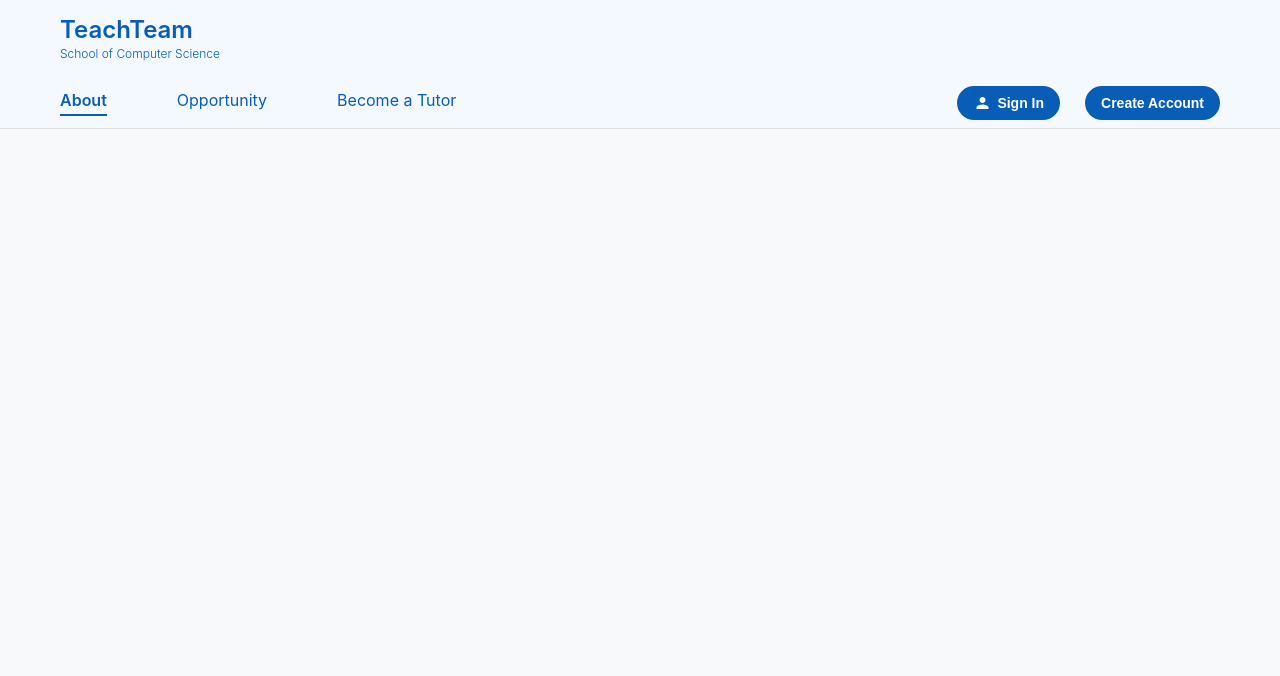
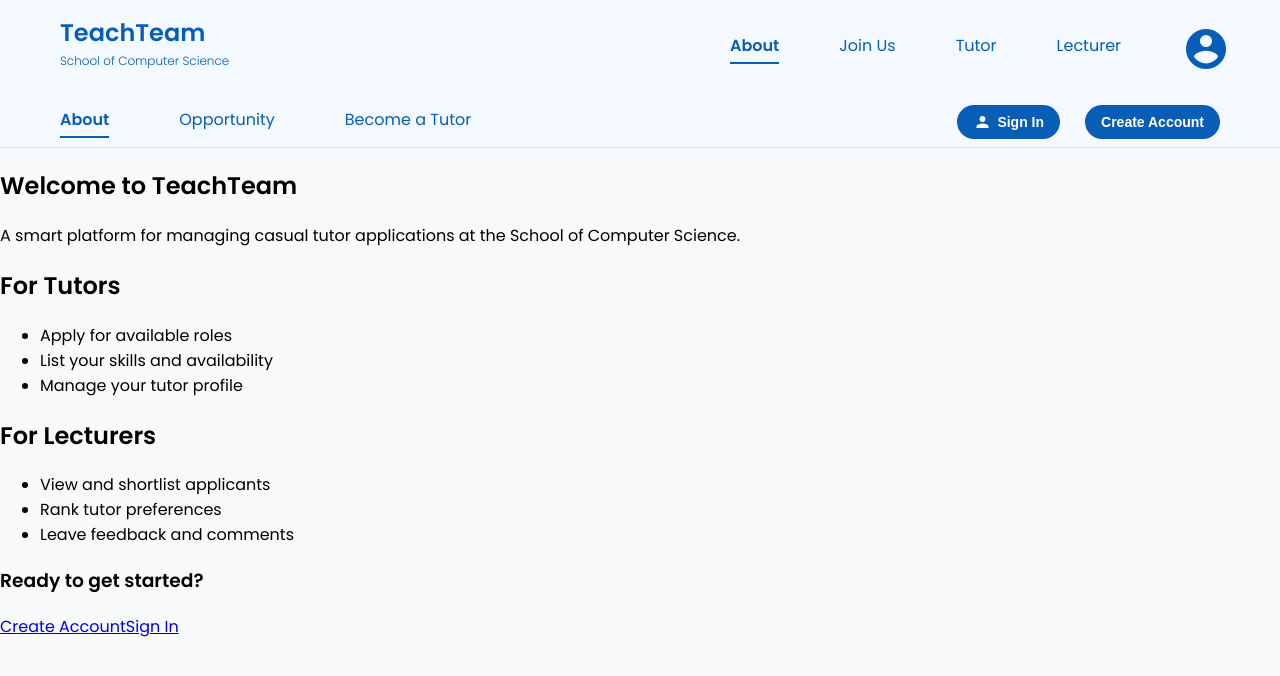
Before and after one commit to joviedev/TeachingTeam_Typescript, a React (Create React App) app: page / in a window 1280 px wide. Shown: the top 676 px of the page. Built offline with nearby package versions, Linux system fonts and the light colour scheme.

Commit message:
:wq Update components and add Pages directory

```diff
--- a/package.json
+++ b/package.json
@@ -13,7 +13,7 @@
     "@types/react-dom": "^19.0.4",
     "react": "^19.0.0",
     "react-dom": "^19.0.0",
-    "react-router-dom": "^7.4.0",
+    "react-router-dom": "^7.4.1",
     "react-scripts": "5.0.1",
     "typescript": "^4.9.5",
     "web-vitals": "^2.1.4"
@@ -41,5 +41,8 @@
       "last 1 firefox version",
       "last 1 safari version"
     ]
+  },
+  "devDependencies": {
+    "@types/react-router-dom": "^5.3.3"
   }
 }
--- a/src/App.tsx
+++ b/src/App.tsx
@@ -2,21 +2,29 @@ import React from 'react';
 import { BrowserRouter as Router, Routes, Route } from 'react-router-dom';
 import Header from './FixedComponent/Header';
 import NavBar from './FixedComponent/NavBar';
-import SignUp from './Component/SignUp';
+
+import About from './Pages/About';         // Landing page
+import SignUp from './Component/SignUp';   // Sign-up page
+import Tutor from './Pages/Tutor';         // Tutor dashboard (placeholder)
+import Lecturer from './Pages/Lecturer';   // Lecturer dashboard (placeholder)
+import JoinUs from './Pages/JoinUs';       // Join Us page (placeholder)
+
 import './App.css';
 
 // Main landing page component
 function App() {
   return (
     <Router>
-      <div style={{ backgroundColor: '#F8F9FA', minHeight: '100vh' }}>
-        <Header /> {/*  Display the header component on all pages*/}
-        <NavBar /> {/*  Display the navbar component on all pages */}
+      <div style={{ backgroundColor: '#F8F9FA', minHeight: '100vh', fontFamily: "'Poppins', sans-serif" }}>
+        <Header />
+        <NavBar />
 
-        {/* Define application routes */}
         <Routes>
-          {/* Route for the sign-up page */}
+          <Route path="/" element={<About />} />
           <Route path="/signup" element={<SignUp />} />
+          <Route path="/tutor" element={<Tutor />} />
+          <Route path="/lecturer" element={<Lecturer />} />
+          <Route path="/join" element={<JoinUs />} />
         </Routes>
       </div>
     </Router>
--- a/src/FixedComponent/Header.tsx
+++ b/src/FixedComponent/Header.tsx
@@ -1,28 +1,70 @@
 import React from 'react';
+import { Link, useLocation } from 'react-router-dom';
 
-/**
- * Header component for TeachTeam.
- * Only includes the logo and subheading.
- */
 const Header = () => {
+  const location = useLocation(); // Get current route path
+
+  // Navigation items with route paths
+  const navItems = [
+    { label: 'About', path: '/' },
+    { label: 'Join Us', path: '/join' },
+    { label: 'Tutor', path: '/tutor' },
+    { label: 'Lecturer', path: '/lecturer' },
+  ];
+
   return (
     <header style={styles.headerContainer}>
+      {/* Logo and subheading */}
       <div style={styles.logoSection}>
         <h1 style={styles.logoMain}>TeachTeam</h1>
         <p style={styles.logoSub}>School of Computer Science</p>
+      </div>
+
+      {/* Navigation and profile */}
+      <div style={styles.rightSection}>
+        {/* Nav Links */}
+        <nav style={styles.navLinks}>
+          {navItems.map((item) => (
+            <Link
+              key={item.label}
+              to={item.path}
+              style={{
+                ...styles.navItem,
+                ...(location.pathname === item.path ? styles.active : {}),
+              }}
+            >
+              {item.label}
+            </Link>
+          ))}
+        </nav>
+
+        {/* Profile Icon */}
+        <div style={{ ...styles.profileIcon, cursor: 'pointer' }}>
+          <span
+            className="material-icons"
+            style={{
+              ...styles.icon,
+              color: '#085DB7',
+            }}
+          >
+            account_circle
+          </span>
+        </div>
       </div>
     </header>
   );
 };
 
-// Inline styling for the Header component
+// Styling
 const styles: { [key: string]: React.CSSProperties } = {
   headerContainer: {
     display: 'flex',
     alignItems: 'center',
+    justifyContent: 'space-between',
     backgroundColor: '#F3F9FF',
-    padding: '15px 40px 5px 40px',
+    padding: '15px 40px',
     boxShadow: '0 4px 6px rgba(0, 0, 0, 0.05)',
+    fontFamily: "'Poppins', sans-serif",
   },
   logoSection: {
     display: 'flex',
@@ -41,6 +83,36 @@ const styles: { [key: string]: React.CSSProperties } = {
     color: '#085DB7',
     marginTop: '2px',
   },
+  rightSection: {
+    display: 'flex',
+    alignItems: 'center',
+    justifyContent: 'space-between',
+    gap: '60px',
+    paddingRight: '10px',
+    minWidth: '500px',
+  },
+  navLinks: {
+    display: 'flex',
+    gap: '60px',
+  },
+  navItem: {
+    textDecoration: 'none',
+    fontWeight: 400,
+    color: '#085DB7',
+    fontSize: '16px',
+    paddingBottom: '4px',
+  },
+  active: {
+    fontWeight: 600,
+    borderBottom: '2px solid #085DB7',
+  },
+  profileIcon: {
+    display: 'flex',
+    alignItems: 'center',
+  },
+  icon: {
+    fontSize: '48px',
+  },
 };
 
 export default Header;
--- /dev/null
+++ b/src/Pages/About.tsx
@@ -0,0 +1,50 @@
+import React from 'react';
+
+const About = () => {
+  return (
+    <div className="p-6 md:p-12 bg-white text-gray-800 font-sans">
+      <section className="text-center py-10">
+        <h1 className="text-4xl md:text-5xl font-bold text-blue-700 mb-4">
+          Welcome to TeachTeam
+        </h1>
+        <p className="text-lg md:text-xl max-w-2xl mx-auto text-gray-600">
+          A smart platform for managing casual tutor applications at the School of Computer Science.
+        </p>
+      </section>
+
+      <section className="grid md:grid-cols-2 gap-10 py-10">
+        <div>
+          <h2 className="text-2xl font-semibold text-blue-800 mb-3">For Tutors</h2>
+          <ul className="list-disc list-inside text-gray-700 space-y-2">
+            <li>Apply for available roles</li>
+            <li>List your skills and availability</li>
+            <li>Manage your tutor profile</li>
+          </ul>
+        </div>
+
+        <div>
+          <h2 className="text-2xl font-semibold text-blue-800 mb-3">For Lecturers</h2>
+          <ul className="list-disc list-inside text-gray-700 space-y-2">
+            <li>View and shortlist applicants</li>
+            <li>Rank tutor preferences</li>
+            <li>Leave feedback and comments</li>
+          </ul>
+        </div>
+      </section>
+
+      <section className="text-center py-10">
+        <h3 className="text-xl font-medium mb-4">Ready to get started?</h3>
+        <div className="flex justify-center gap-6">
+          <a href="/signup" className="text-blue-700 underline font-semibold">
+            Create Account
+          </a>
+          <a href="/signin" className="text-blue-700 underline font-semibold">
+            Sign In
+          </a>
+        </div>
+      </section>
+    </div>
+  );
+};
+
+export default About;
--- /dev/null
+++ b/src/Pages/JoinUs.tsx
@@ -0,0 +1,12 @@
+import React from 'react';
+
+const JoinUs = () => {
+  return (
+    <div style={{ padding: '40px', textAlign: 'center' }}>
+      <h2>Join Us</h2>
+      <p>Information about becoming a part of the School of Computer Science teaching team.</p>
+    </div>
+  );
+};
+
+export default JoinUs;
--- /dev/null
+++ b/src/Pages/Lecturer.tsx
@@ -0,0 +1,12 @@
+import React from 'react';
+
+const Lecturer = () => {
+  return (
+    <div style={{ padding: '40px', textAlign: 'center' }}>
+      <h2>Lecturer Dashboard</h2>
+      <p>This is where lecturers will review and rank tutor applications.</p>
+    </div>
+  );
+};
+
+export default Lecturer;
--- /dev/null
+++ b/src/Pages/Tutor.tsx
@@ -0,0 +1,12 @@
+import React from 'react';
+
+const Tutor = () => {
+  return (
+    <div style={{ padding: '40px', textAlign: 'center' }}>
+      <h2>Tutor Dashboard</h2>
+      <p>This is where tutors will apply, manage availability, and list qualifications.</p>
+    </div>
+  );
+};
+
+export default Tutor;
```
Also changed, not shown: 1 other file (tests, documents, lock files or other folders).
